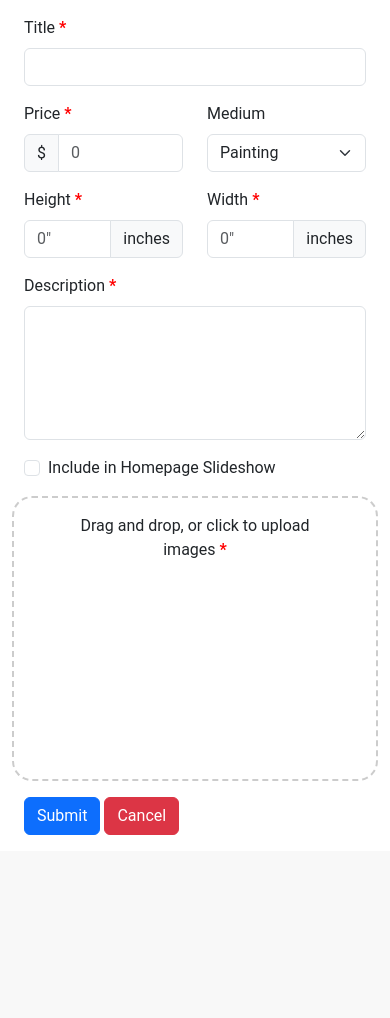
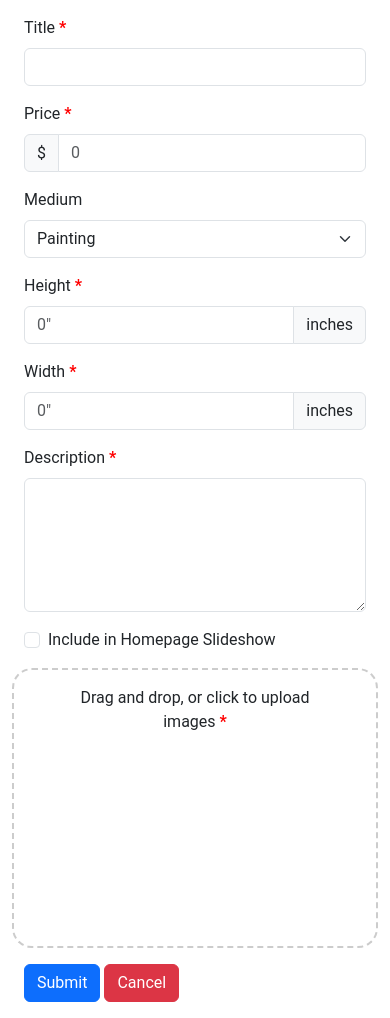
Before and after one commit to jefnic23/ceynic-api, a Flask app: page /admin/create in a window 390 px wide. Shown: the part 52-1070 px from the top of the page. Before the commit the page ends 887 px from the top, so only its background shows below. Run offline with Flask 2, Linux system fonts and the light colour scheme; the visitor is signed in with stand-in values (Sample User, id 1); some libraries are stand-ins or nearby versions.

Commit message:
mobile-friendly forms

```diff
--- a/app/static/css/form.css
+++ b/app/static/css/form.css
@@ -16,15 +16,15 @@
     flex-wrap: wrap;
     row-gap: 1rem;
     column-gap: 1rem;
-    min-height: 180px;
+    min-height: 175px;
 }
 
 .preview {
     position: relative;
     border-radius: 21px;
-    width: 180px;
-    height: 180px;
-    min-width: 180px;
+    width: 175px;
+    height: 175px;
+    min-width: 175px;
 }
 
 .preview:hover {
@@ -52,8 +52,8 @@
 .dz-img {
     border-radius: 21px;
     object-fit: cover;
-    width: 180px;
-    height: 180px;
+    width: 175px;
+    height: 175px;
     user-select: none;
     -moz-user-select: none;
     -webkit-user-select: none;
--- a/app/templates/admin/create.html
+++ b/app/templates/admin/create.html
@@ -17,8 +17,8 @@
                     <div class="invalid-feedback">Please enter a title.</div>
                 </div>
             </div>
-            <div class="mb-3 row">
-                <div class="col">
+            <div class="row">
+                <div class="mb-3 col-sm-6">
                     <label for="price" class="form-label">Price <strong style="color: red">*</strong></label>
                     <div class="input-group">
                         <span class="input-group-text">$</span>
@@ -26,7 +26,7 @@
                     </div>
                     <div class="invalid-feedback">Please enter a price.</div>
                 </div>
-                <div class="col">
+                <div class="mb-3 col-sm-6">
                     <label for="medium" class="form-label">Medium</label>
                     <select id="medium" name="medium" class="form-select">
                         <option>Painting</option>
@@ -34,8 +34,8 @@
                     </select>
                 </div>
             </div>
-            <div class="mb-3 row">
-                <div class="col">
+            <div class="row">
+                <div class="mb-3 col-sm-6">
                     <label for="height" class="form-label">Height <strong style="color: red">*</strong></label>
                     <div class="input-group">
                         <input id="height" name="height" class="form-control" type="number" min="0" placeholder='0"' required />
@@ -43,7 +43,7 @@
                     </div>
                     <div class="invalid-feedback">Please enter a height.</div>
                 </div>
-                <div class="col">
+                <div class="mb-3 col-sm-6">
                     <label for="width" class="form-label">Width <strong style="color: red">*</strong></label>
                     <div class="input-group">
                         <input id="width" name="width" class="form-control" type="number" min="0" placeholder='0"' required />
```
Also changed, not shown: app/templates/admin/update.html (+9 -9 lines).
